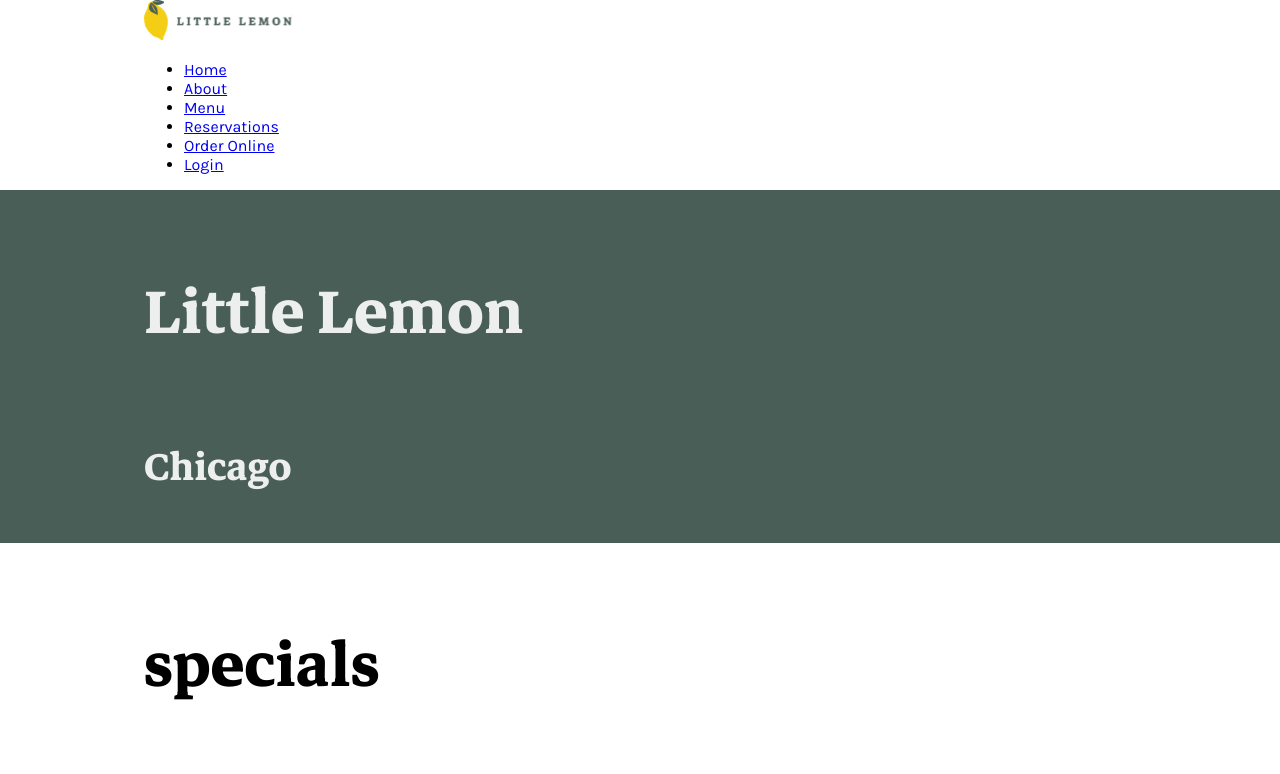
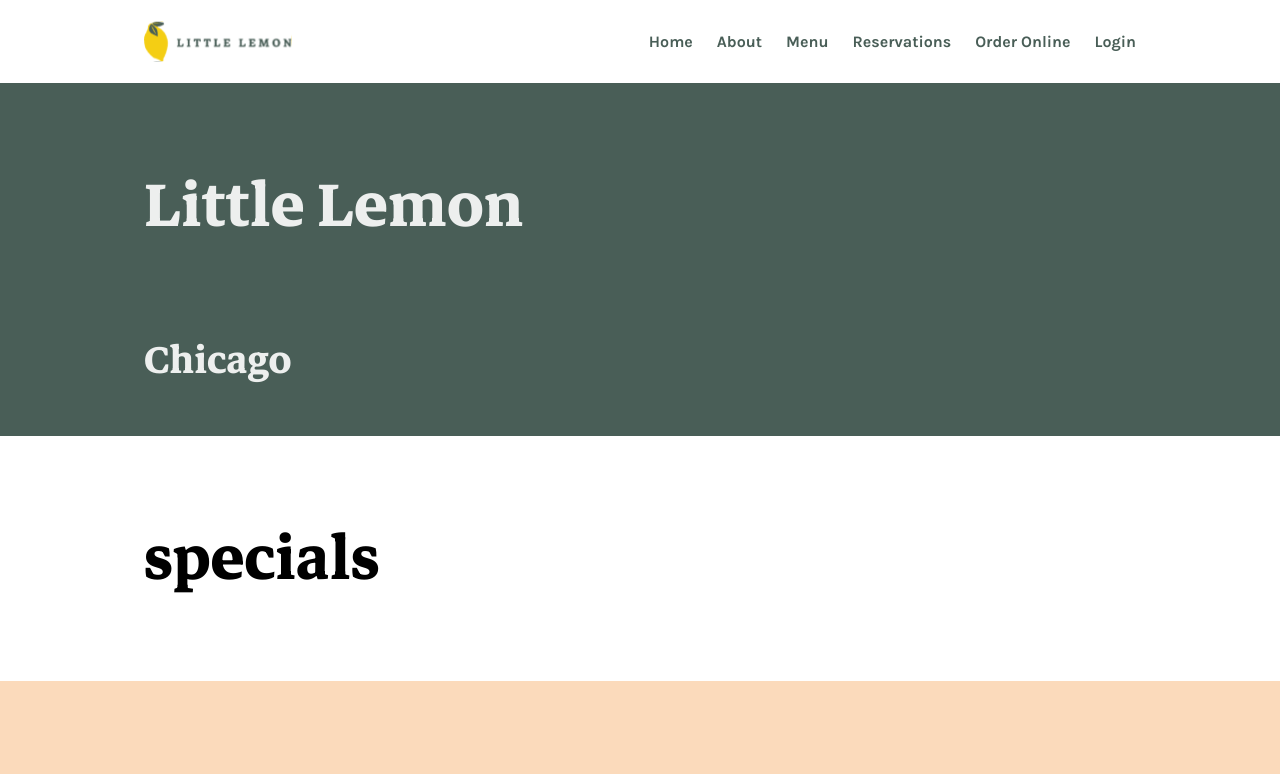
Before and after one commit to pventurino/meta-front-end-developer-capstone, a React (Create React App) app: page / in a window 1280 px wide. Shown: the top 774 px of the page. Built offline with nearby package versions, Linux system fonts and the light colour scheme.

Commit message:
add header component & install sass

```diff
--- a/package.json
+++ b/package.json
@@ -34,5 +34,8 @@
       "last 1 firefox version",
       "last 1 safari version"
     ]
+  },
+  "devDependencies": {
+    "sass": "^1.58.0"
   }
 }
--- a/src/App.js
+++ b/src/App.js
@@ -1,26 +1,14 @@
 import React, { Component } from 'react';
-import logo from './logo.svg';
 import './App.css';
 import Container from './components/Container';
+import Header from './components/Header';
 
 class App extends Component {
   render() {
     return (
       <>
         <header>
-          <Container>
-            <img src={logo} alt="Little Lemon logo"></img>
-            <nav>
-              <ul>
-                <li><a href="#home">Home</a></li>
-                <li><a href="#about">About</a></li>
-                <li><a href="#menu">Menu</a></li>
-                <li><a href="#reservations">Reservations</a></li>
-                <li><a href="#orderonline">Order Online</a></li>
-                <li><a href="#login">Login</a></li>
-              </ul>
-            </nav>
-          </Container>
+          <Header/>
         </header>
         <main>
           <section id="highlights">
--- /dev/null
+++ b/src/components/Header.js
@@ -0,0 +1,22 @@
+import React from 'react';
+import Container from "./Container";
+
+import logo from '../logo.svg';
+
+const Header = props => (
+  <Container>
+    <img src={logo} alt="Little Lemon logo"></img>
+    <nav>
+      <ul>
+        <li><a href="#home">Home</a></li>
+        <li><a href="#about">About</a></li>
+        <li><a href="#menu">Menu</a></li>
+        <li><a href="#reservations">Reservations</a></li>
+        <li><a href="#orderonline">Order Online</a></li>
+        <li><a href="#login">Login</a></li>
+      </ul>
+    </nav>
+  </Container>
+)
+
+export default Header;
--- a/src/index.js
+++ b/src/index.js
@@ -1,6 +1,6 @@
 import React from 'react';
 import ReactDOM from 'react-dom/client';
-import './index.css';
+import './index.scss';
 import App from './App';
 import reportWebVitals from './reportWebVitals';
 
--- a/src/index.css
+++ b/src/index.scss
@@ -62,6 +62,34 @@ header, main>section, footer {
   align-items: center;
 }
 
+header {
+  .container {
+    display: flex;
+    margin: 1em 0;
+  }
+
+  nav {
+    flex-grow: 1;
+
+    ul {
+      display: flex;
+      flex-direction: row;
+      justify-content: flex-end;
+      gap: 1.5em;
+
+      li { list-style: none; }
+    }
+
+    a {
+      color: var(--primary1);
+      font-weight: bold;
+      text-decoration: none;
+
+      &:hover { color: var(--primary2); }
+    }
+  }
+}
+
 #highlights {
   background-color: var(--primary1);
   color: var(--highlight-light);
```
Also changed, not shown: 1 other file (tests, documents, lock files or other folders).
